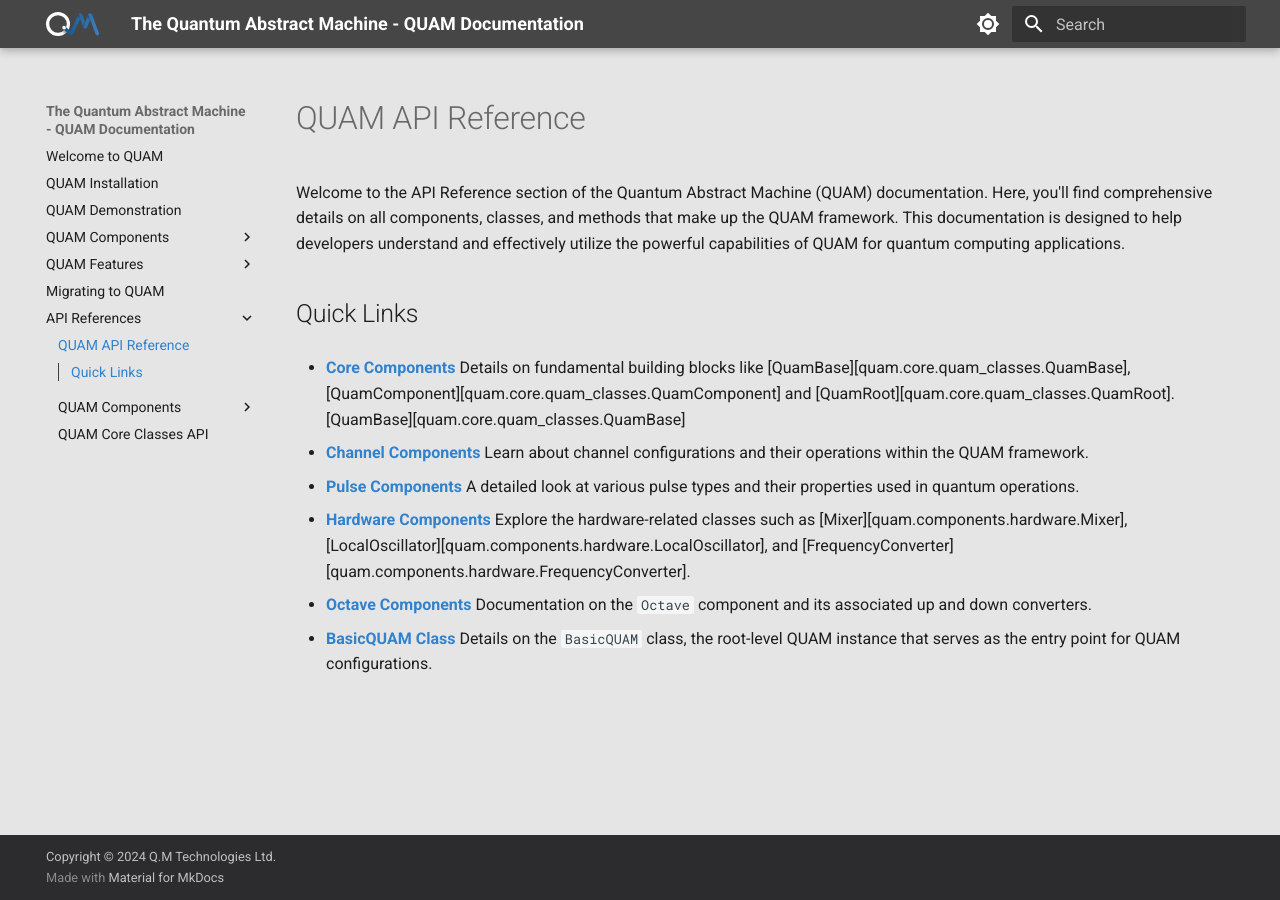
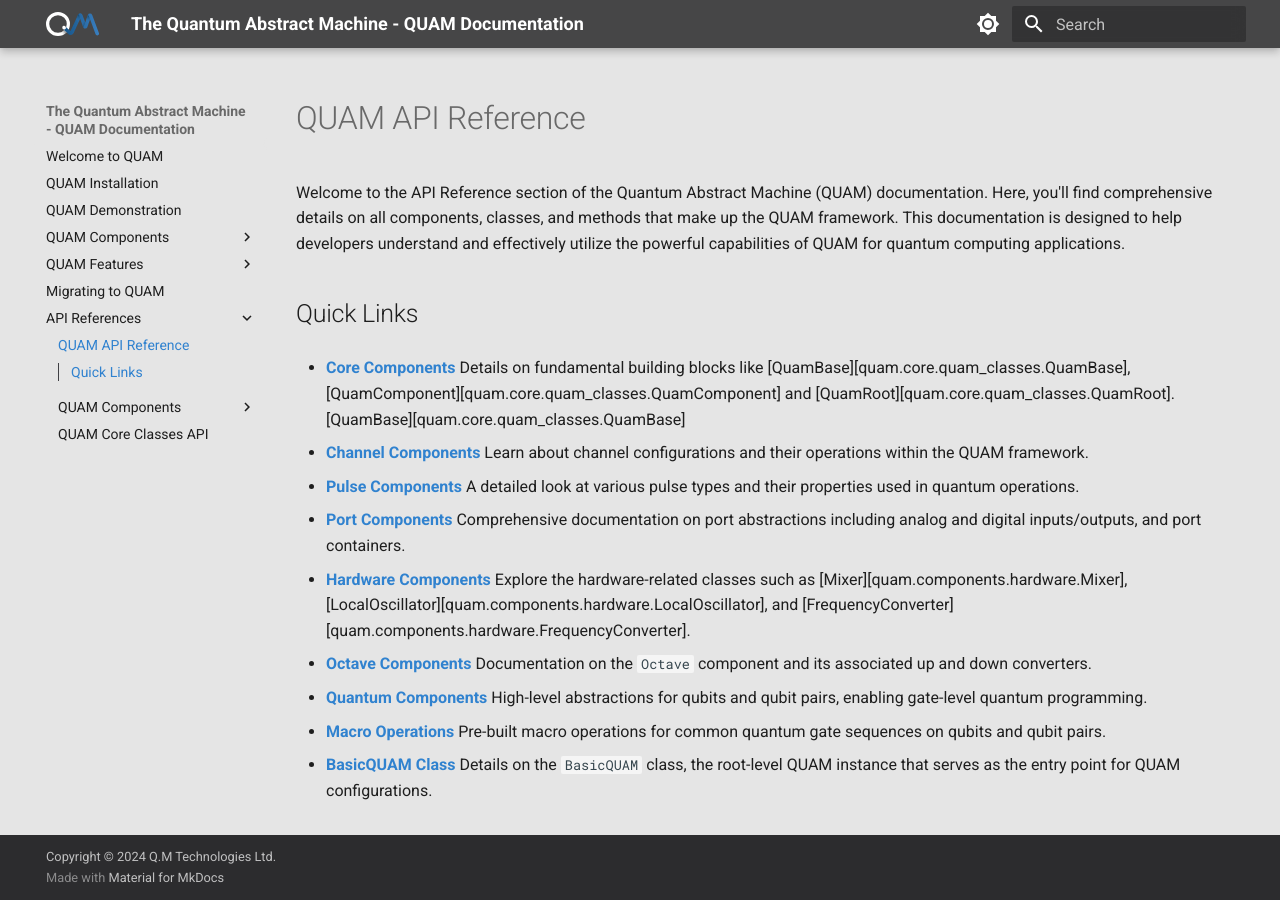
Before and after one commit to qua-platform/quam, an MkDocs documentation site: the page built from docs/API_references/index.md, in a window 1280 px wide. Built offline with MkDocs 1.6.1 and Material for MkDocs 9.7.7, drawn with Linux system fonts in a browser that asks for light colours.

Commit message:
working api references

```diff
--- a/docs/API_references/index.md
+++ b/docs/API_references/index.md
@@ -13,11 +13,21 @@
 
 - [**Pulse Components**](components/pulses_API)
   A detailed look at various pulse types and their properties used in quantum operations.
+
+- [**Port Components**](components/ports_API)
+  Comprehensive documentation on port abstractions including analog and digital inputs/outputs, and port containers.
+
 - [**Hardware Components**](components/hardware_API)
   Explore the hardware-related classes such as [Mixer][quam.components.hardware.Mixer], [LocalOscillator][quam.components.hardware.LocalOscillator], and [FrequencyConverter][quam.components.hardware.FrequencyConverter].
 
 - [**Octave Components**](components/octave_API)
   Documentation on the `Octave` component and its associated up and down converters.
 
+- [**Quantum Components**](components/quantum_components_API)
+  High-level abstractions for qubits and qubit pairs, enabling gate-level quantum programming.
+
+- [**Macro Operations**](components/macro_API)
+  Pre-built macro operations for common quantum gate sequences on qubits and qubit pairs.
+
 - [**BasicQUAM Class**](components/basic_quam_API)
   Details on the `BasicQUAM` class, the root-level QUAM instance that serves as the entry point for QUAM configurations.
--- a/mkdocs.yml
+++ b/mkdocs.yml
@@ -65,8 +65,11 @@
 
           - "QUAM Channels API": "API_references/components/channels_API.md"
           - "QUAM Pulses API": "API_references/components/pulses_API.md"
+          - "QUAM Ports API": "API_references/components/ports_API.md"
           - "QUAM Hardware API": "API_references/components/hardware_API.md"
           - "QUAM Octave API": "API_references/components/octave_API.md"
+          - "QUAM Quantum Components API": "API_references/components/quantum_components_API.md"
+          - "QUAM Macro API": "API_references/components/macro_API.md"
           - "BasicQUAM API": "API_references/components/basic_quam_API.md"
       - "QUAM Core Classes API": "API_references/core/quam_classes_API.md"
 plugins:
```
Also changed, not shown: docs/API_references/components/macro_API.md (added, +21 -0 lines), docs/API_references/components/ports_API.md (added, +28 -0 lines), docs/API_references/components/quantum_components_API.md (added, +14 -0 lines), docs/index.md (+1 -0 lines).
